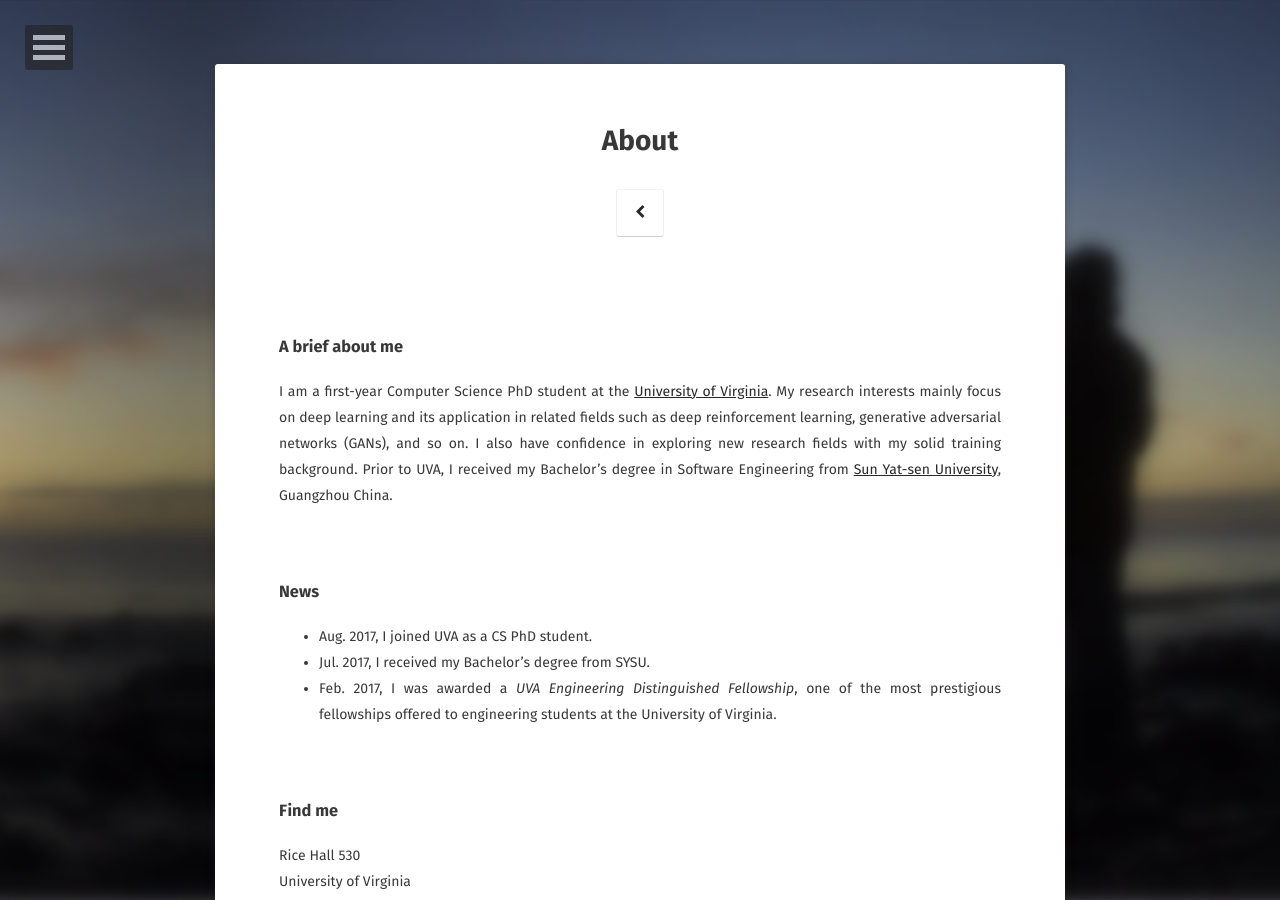
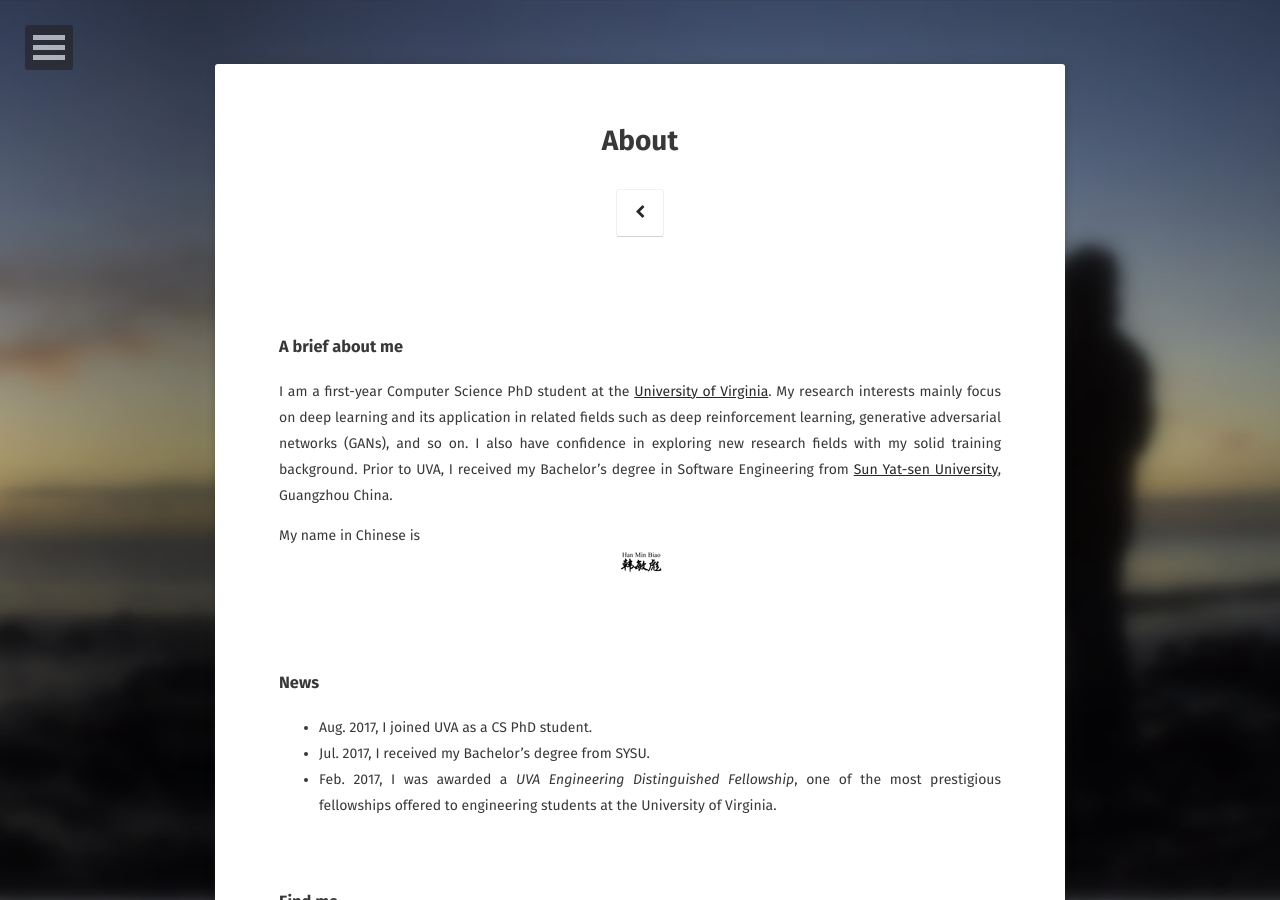
Before and after one commit to FrancisDavis/FrancisDavis.github.io, a Jekyll site: the page built from about/index.md, in a window 1280 px wide and 900 px high. Built offline with Jekyll 4.4.1, drawn with Linux system fonts in a browser that asks for light colours; some web fonts are replaced.

Commit message:
Update index.md

```diff
--- a/about/index.md
+++ b/about/index.md
@@ -8,6 +8,8 @@ comments: false
 
 ### A brief about me
 I am a first-year Computer Science PhD student at the [University of Virginia](http://www.virginia.edu/). My research interests mainly focus on deep learning and its application in related fields such as deep reinforcement learning, generative adversarial networks (GANs), and so on. I also have confidence in exploring new research fields with my solid training background. Prior to UVA, I received my Bachelor's degree in Software Engineering from [Sun Yat-sen University](http://www.sysu.edu.cn/2012/en/index.htm), Guangzhou China.
+
+My name in Chinese is ![](ChineseName.png)
 <br>
 <br>
 <br>
```
